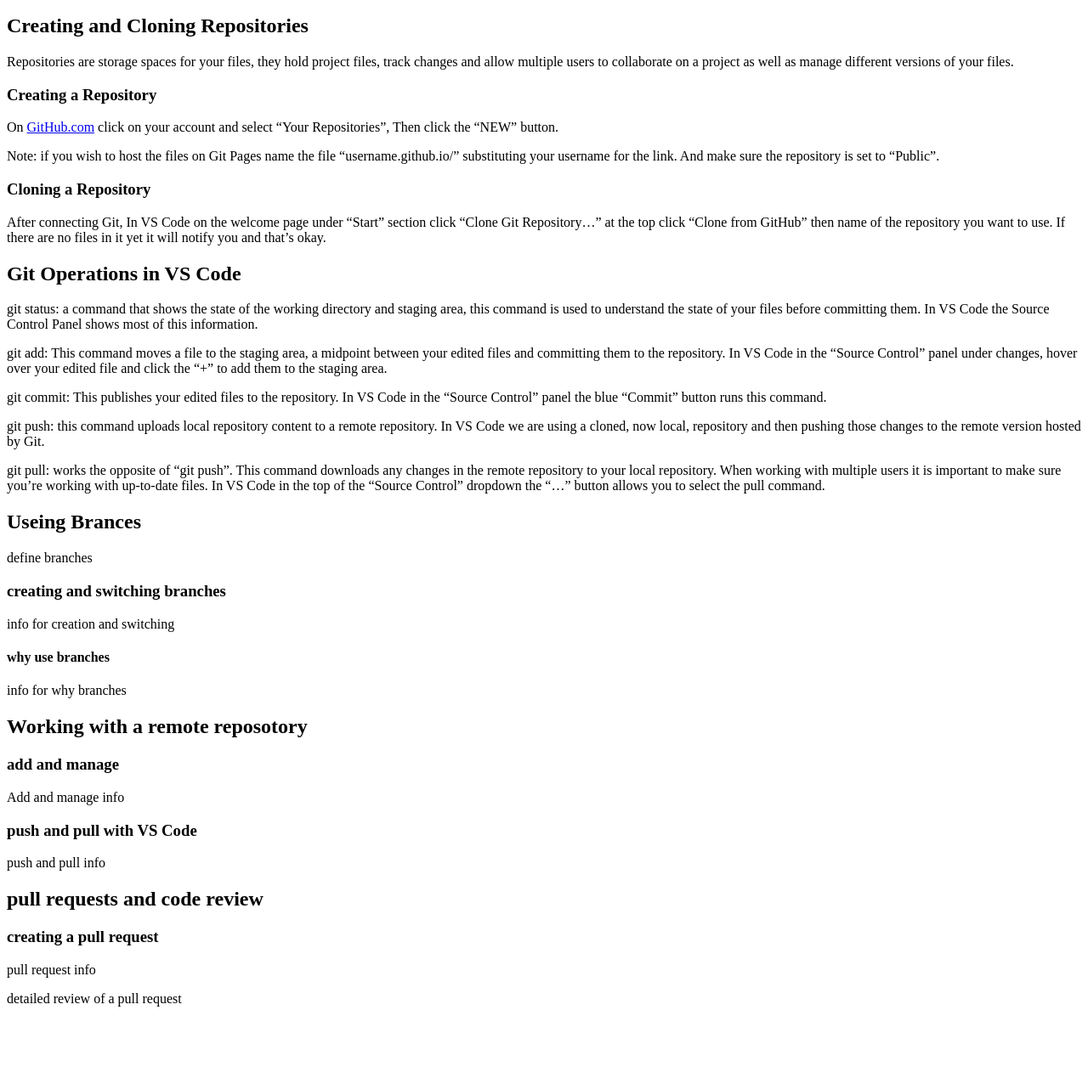
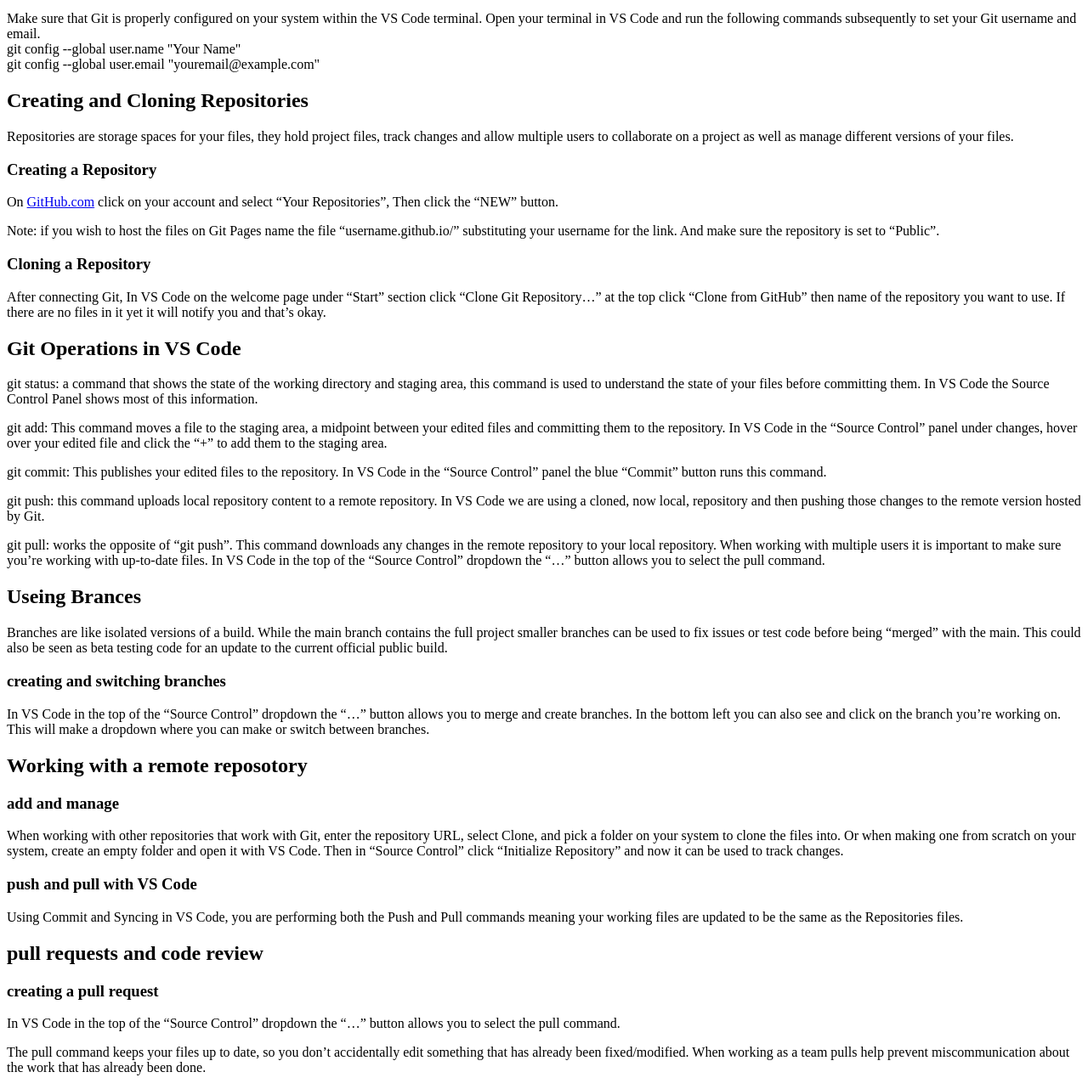
Before and after one commit to AkikoDrawing/AkikoDrawing.github.io, a plain HTML site: page index.html in a window 1280 px wide. Shown: the part 260-1542 px from the top of the page at 85% size. Before the commit the page ends 1461 px from the top, so only its background shows below. Drawn offline with Linux system fonts and the light colour scheme.

Commit message:
full text added

```diff
--- a/index.html
+++ b/index.html
@@ -17,6 +17,9 @@
 <p>Before you can use Git with your Visual Studio Code you must first install both programs. First, download Visual Studio Code or VS Code following the instructions here: <a href="https://code.visualstudio.com/docs/setup/setup-overview">Setting up Visual Studio Code</a> downloading the application for your system will allow you to code and connect to the Git systems. There are different versions of Git based on what operating system you are using, follow the instructions found here: <a href="https://git-scm.com/book/en/v2/Getting-Started-Installing-Git">Git - Installing Git</a> to download Git for your System. Be sure to select VS Code when setting up Git.</p>
 <h3>Configure Git in Visual Studio Code</h3>
 <p>Create a Git hub account here: <a href="https://github.com/">GitHub.com</a> . Launch VS Code and go down to the bottom left icon of a person, then go to backup and Sync settings. Sync your Git hub account to your VS Code, now the two are connected.</p>
+<p>Make sure that Git is properly configured on your system within the VS Code terminal. Open your terminal in VS Code and run the following commands subsequently to set your Git username and email.<br>
+    git config --global user.name "Your Name"<br>
+    git config --global user.email "youremail@example.com"</p>
 
 <h2>Creating and Cloning Repositories</h2>
 <p>Repositories are storage spaces for your files, they hold project files, track changes and allow multiple users to collaborate on a project as well as manage different versions of your files.</p>
@@ -36,22 +39,20 @@
 
 
 <h2>Useing Brances</h2>
-<p>define branches</p>
+<p>Branches are like isolated versions of a build. While the main branch contains the full project smaller branches can be used to fix issues or test code before being “merged” with the main. This could also be seen as beta testing code for an update to the current official public build.</p>
 <h3>creating and switching branches</h3>
-<p>info for creation and switching</p>
-<h4>why use branches</h4>
-<p>info for why branches</p>
+<p>In VS Code in the top of the “Source Control” dropdown the “…” button allows you to merge and create branches. In the bottom left you can also see and click on the branch you’re working on. This will make a dropdown where you can make or switch between branches.</p>
 
 <h2>Working with a remote reposotory</h2>
 <h3>add and manage</h3>
-<p>Add and manage info</p>
+<p>When working with other repositories that work with Git, enter the repository URL, select Clone, and pick a folder on your system to clone the files into. Or when making one from scratch on your system, create an empty folder and open it with VS Code. Then in “Source Control” click “Initialize Repository” and now it can be used to track changes.</p>
 <h3>push and pull with VS Code</h3>
-<p>push and pull info</p>
+<p>Using Commit and Syncing in VS Code, you are performing both the Push and Pull commands meaning your working files are updated to be the same as the Repositories files. </p>
 
 <h2>pull requests and code review</h2>
 <h3>creating a pull request</h3>
-<p>pull request info</p>
-<p>detailed review of a pull request</p>
+<p> In VS Code in the top of the “Source Control” dropdown the “…” button allows you to select the pull command.</p>
+<p>The pull command keeps your files up to date, so you don’t accidentally edit something that has already been fixed/modified. When working as a team pulls help prevent miscommunication about the work that has already been done. </p>
 
 
 </div>
```
